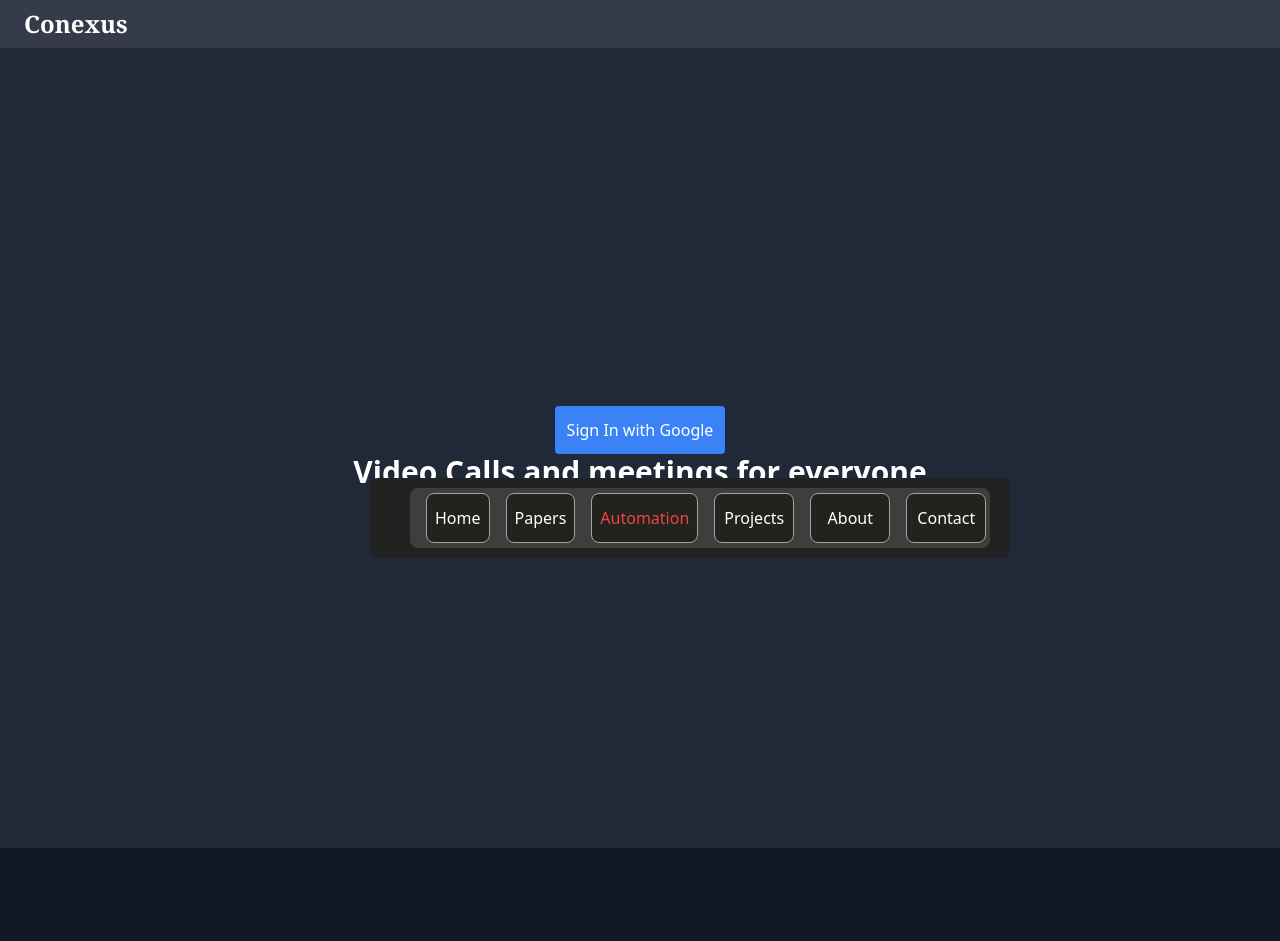
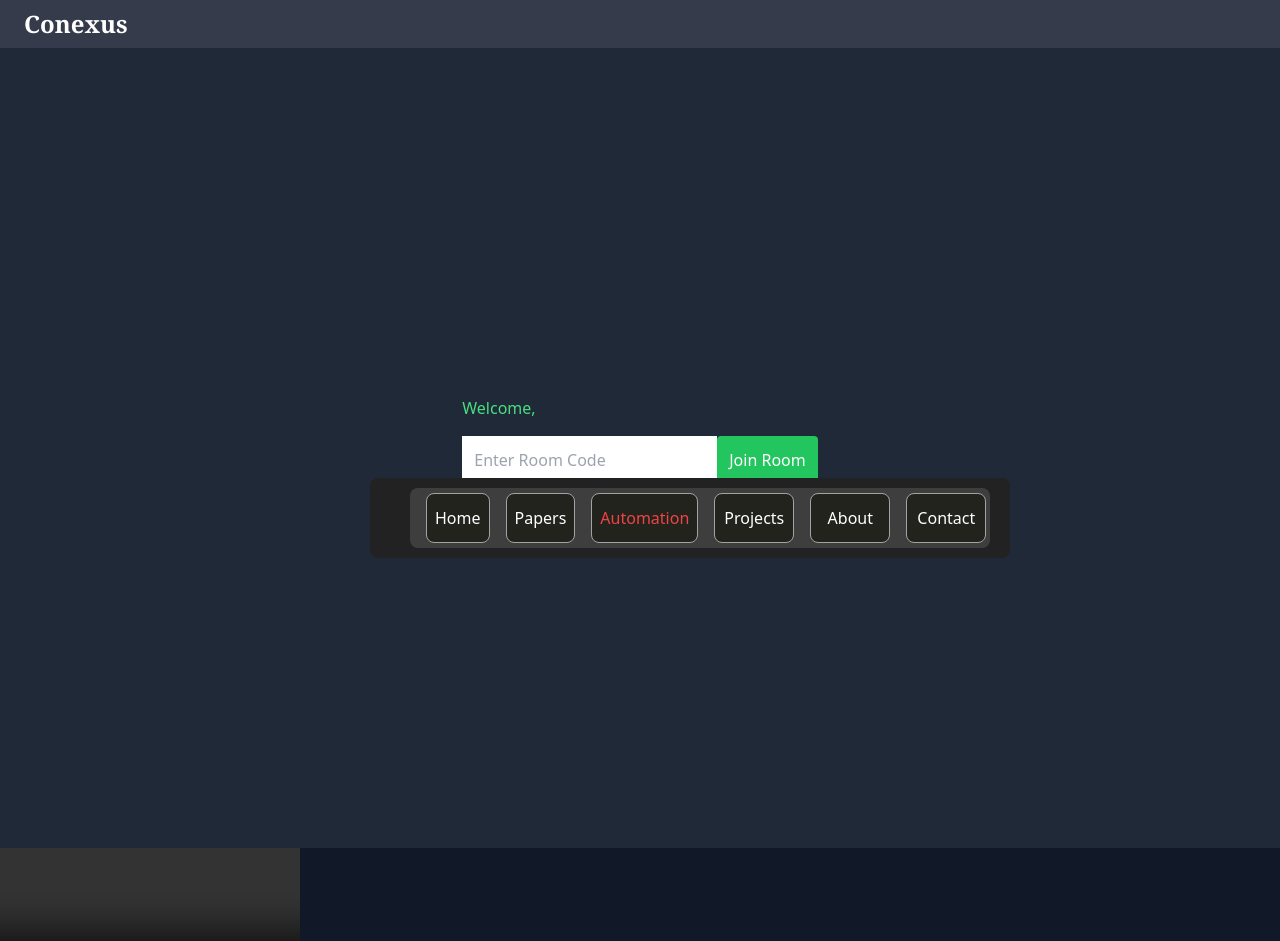
Before and after one commit to Abhisheklogics/conexus, a React (Vite) app: page /room in a window 1280 px wide. Shown: the top 941 px of the page. Built offline with nearby package versions, Linux system fonts and the light colour scheme; no server answers.

Commit message:
Update Loby.jsx

```diff
--- a/src/components/Room/Loby.jsx
+++ b/src/components/Room/Loby.jsx
@@ -1,71 +1,52 @@
-import React, { useState } from 'react';
-import { useNavigate } from 'react-router-dom';
+import React, { useState ,useRef } from 'react';
+
 import { io } from 'socket.io-client';
-import { auth } from '../../../firebase.js';
-import { GoogleAuthProvider, signInWithPopup } from 'firebase/auth';
-const provider = new GoogleAuthProvider();
-const socket = io('https://conbeckend.onrender.com');
+
+import Peer from 'peerjs';
+
+
 
 const LobbyRoom = () => {
     const [roomId, setRoomId] = useState('');
-    const [user, setUser] = useState(null); // For authenticated user
-    const navigate = useNavigate();
+    const socket = io('http://localhost:4000/');
+      const [stream, setStream] = useState();
+    let socketRef=useRef()
+   socketRef.current=socket
+      const peerRef = useRef(null);
 
-    const login = () => {
 
-        signInWithPopup(auth, provider)
-            .then((result) => {
-                setUser(result.user);
-                console.log('Logged in as:', result.user.displayName);
-            })
-            .catch((err) => {
-                console.error('Error logging in:', err.message);
-            });
-    };
 
-    const generateRoom = () => {
-        if (!user) {
-            alert("Please log in to generate a room!");
-            return;
-        }
-        socket.emit('create-room', { email: user.email }, (response) => {
-            if (response.success) {
-                setRoomId(response.roomId);
-                alert(`Room Code Generated: ${response.roomId}`);
-            } else {
-                alert("Failed to generate room!");
-            }
-        });
-    };
+
+
+
 
     const joinRoom = () => {
-        if (!user) {
-            alert("Please log in to join a room!");
-            return;
-        }
-        if (!roomId.trim()) {
-            alert("Please enter a valid room code!");
-            return;
-        }
-        navigate(`/room/${roomId}`, { state: { roomId, email: user.email } });
+       const peer =new Peer()
+       peerRef.current = peer;
+       peerRef.current.on('open',(id)=>{
+        socketRef.current.emit('join-room',{roomId,id})
+
+       })
+     navigator.mediaDevices.getUserMedia({
+        video: true,
+        audio: true
+     }).then((stream)=>{
+ setStream(stream)
+ socketRef.current.on('user-connected',(roomId)=>{
+
+ })
+     })
     };
 
 
     return (
+        <>
         <div className="lobby-container flex flex-col items-center justify-center min-h-screen bg-gray-800 text-white">
-            {!user ? (
-                <>
-                <button onClick={login} className="p-3 bg-blue-500 rounded">
-                    Sign In with Google
-                </button>
-                <p className=' text-3xl font-bold text-white'>Video Calls and meetings for everyone</p>
-                </>
-            ) : (
+
+
                 <div>
-                    <p className="mb-4 text-green-400">Welcome, {user.displayName}!</p>
-                    <button onClick={generateRoom} className="p-3 mb-4 bg-blue-500 rounded">
-                        Generate Room Code
-                    </button>
+                    <p className="mb-4 text-green-400">Welcome,</p>
+
                     <input
                         type="text"
                         placeholder="Enter Room Code"
@@ -77,8 +58,18 @@ const LobbyRoom = () => {
                         Join Room
                     </button>
                 </div>
-            )}
+
         </div>
+        <video
+                playsInline
+                autoPlay
+                controls
+                className="w-[300px] object-contain"
+                ref={(video) => {
+                  if (video) video.srcObject = stream;
+                }}
+              />
+         </>
     );
 };
 
```
